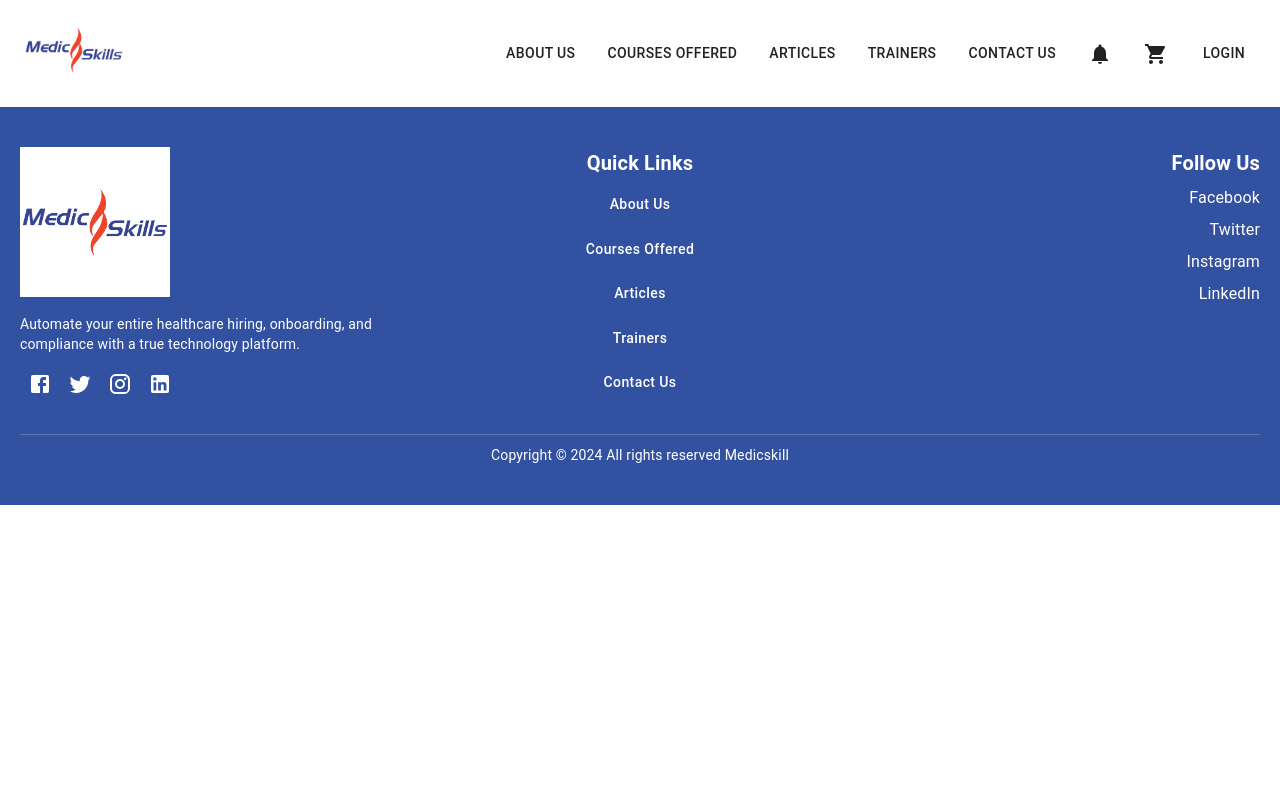
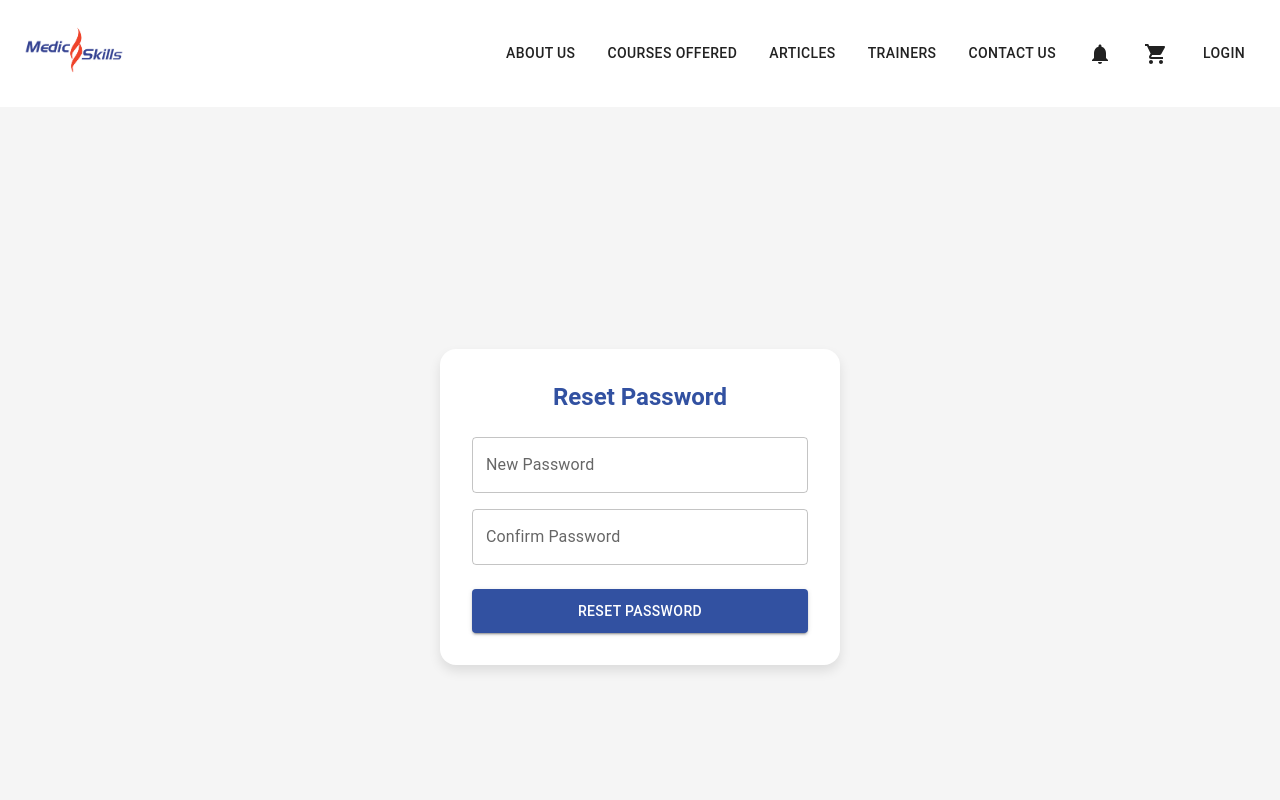
Before and after one commit to yusryhaqimm/medicskill, a React (Vite) app: page /reset-password/1/1 in a window 1280 px wide. Shown: the top 800 px of the page. Built offline with nearby package versions, Linux system fonts and the light colour scheme.

Commit message:
connected reset password notify endpoint

```diff
--- a/src/App.tsx
+++ b/src/App.tsx
@@ -1,26 +1,34 @@
 import { BrowserRouter as Router, Routes, Route } from "react-router-dom";
-import { CartProvider } from "./context/CartContext";
-import { AuthProvider } from "./context/AuthContext";
 import { CssBaseline } from "@mui/material";
 
+// Context Providers
+import { AuthProvider } from "./context/AuthContext";
+import { CartProvider } from "./context/CartContext";
+
+// Layout Components
 import Header from "./components/Header";
 import Footer from "./components/Footer";
 
-// Import Pages
+// Public Pages
 import HomePage from "./pages/HomePage";
-import CoursesPage from "./pages/CoursesPage";
-import TrainersPage from "./pages/TrainersPage";
-import InquiriesPage from "./pages/InquiriesPage";
-import JoinAsTrainerPage from "./pages/JoinAsTrainerPage";
-import ShoppingCartPage from "./pages/ShoppingCartPage";
 import AboutUsPage from "./pages/AboutUsPage";
 import ArticlesPage from "./pages/ArticlesPage";
 import SingleArticlePage from "./pages/SingleArticlePage";
+import InquiriesPage from "./pages/InquiriesPage";
+import JoinAsTrainerPage from "./pages/JoinAsTrainerPage";
+import TrainersPage from "./pages/TrainersPage";
+import CoursesPage from "./pages/CoursesPage";
+
+// Shopping Flow
+import ShoppingCartPage from "./pages/ShoppingCartPage";
+import CheckoutOptionPage from "./pages/CheckoutOptionPage";
 import RegistrationPage from "./pages/RegistrationPage";
 import PaymentGatewayPage from "./pages/PaymentGatewayPage";
+
+// User Account Pages
 import LoginRegisterPage from "./pages/LoginRegisterPage";
 import ProfilePage from "./pages/ProfilePage";
-import CheckoutOptionPage from "./pages/CheckoutOptionPage"; // Import CheckoutOptionPage
+import ResetPasswordPage from "./pages/ResetPasswordPage";
 
 function App() {
   return (
@@ -52,6 +60,10 @@ function App() {
             {/* User Account Pages */}
             <Route path="/login" element={<LoginRegisterPage />} />
             <Route path="/profile" element={<ProfilePage />} />
+            <Route
+              path="/reset-password/:uid/:token"
+              element={<ResetPasswordPage />}
+            />
           </Routes>
           <Footer />
         </Router>
--- a/src/components/Header.tsx
+++ b/src/components/Header.tsx
@@ -62,6 +62,7 @@ const Header = () => {
 
   // Polling for notifications every 10 seconds
   useEffect(() => {
+    console.log("isLoggedIn:", isLoggedIn);
     if (isLoggedIn) {
       fetchNotifications(); // Initial fetch
       const interval = setInterval(fetchNotifications, 60000); // Poll every 10 seconds
--- a/src/context/AuthContext.tsx
+++ b/src/context/AuthContext.tsx
@@ -1,20 +1,25 @@
 import React, { createContext, useState, useContext } from "react";
 
+// Define the AuthContext type
 interface AuthContextType {
   isLoggedIn: boolean;
   login: () => Promise<void>;
   logout: () => void;
+  setIsLoggedIn: (value: boolean) => void;
 }
 
+// Create the AuthContext
 const AuthContext = createContext<AuthContextType | undefined>(undefined);
 
 export const AuthProvider: React.FC<{ children: React.ReactNode }> = ({
   children,
 }) => {
+  // State to track login status
   const [isLoggedIn, setIsLoggedIn] = useState<boolean>(
     !!localStorage.getItem("token")
   );
 
+  // Function to handle login
   const login = async () => {
     const token = localStorage.getItem("token");
 
@@ -57,6 +62,7 @@ export const AuthProvider: React.FC<{ children: React.ReactNode }> = ({
     }
   };
 
+  // Function to handle logout
   const logout = () => {
     // Clear all authentication-related storage
     localStorage.removeItem("token");
@@ -66,12 +72,16 @@ export const AuthProvider: React.FC<{ children: React.ReactNode }> = ({
   };
 
   return (
-    <AuthContext.Provider value={{ isLoggedIn, login, logout }}>
+    <AuthContext.Provider value={{ isLoggedIn, login, logout, setIsLoggedIn }}>
       {children}
     </AuthContext.Provider>
   );
 };
 
+// Export AuthContext for direct use
+export { AuthContext };
+
+// Custom hook for consuming AuthContext
 export const useAuth = (): AuthContextType => {
   const context = useContext(AuthContext);
   if (!context) {
--- a/src/pages/LoginRegisterPage.tsx
+++ b/src/pages/LoginRegisterPage.tsx
@@ -75,6 +75,11 @@ const LoginRegisterPage = () => {
         setForgotPasswordMessage(
           "A password reset link has been sent to your email."
         );
+
+        // Close the modal after 2 seconds
+        setTimeout(() => {
+          setIsForgotPasswordOpen(false); // Close the modal
+        }, 2000);
       }
     } catch (err: any) {
       setForgotPasswordMessage(
@@ -196,10 +201,18 @@ const LoginRegisterPage = () => {
                 "Your account has been verified, and the admin has been notified. You can now log in."
               );
             } catch (notifyError) {
-              console.error(
-                "Failed to notify admin:",
-                notifyError.response?.data || notifyError
-              );
+              // Inside your catch block
+              if (axios.isAxiosError(notifyError)) {
+                // Axios-specific error handling
+                console.error(
+                  "Failed to notify admin:",
+                  notifyError.response?.data || notifyError.message
+                );
+              } else {
+                // Generic error handling
+                console.error("An unexpected error occurred:", notifyError);
+              }
+
               setSuccessMessage(
                 "Your account has been verified. You can now log in, but admin notification failed."
               );
--- /dev/null
+++ b/src/pages/ResetPasswordPage.tsx
@@ -0,0 +1,169 @@
+import { useState, useEffect, useContext } from "react";
+import { useParams, useNavigate } from "react-router-dom";
+import {
+  Box,
+  Button,
+  TextField,
+  Typography,
+  Alert,
+  Paper,
+} from "@mui/material";
+import axios from "axios";
+import { AuthContext } from "../context/AuthContext";
+
+const ResetPasswordPage = () => {
+  const { setIsLoggedIn } = useContext(AuthContext)!; // ✅ Correctly access AuthContext
+  const { uid, token } = useParams<{ uid: string; token: string }>(); // Extract UID and Token from URL
+  const [newPassword, setNewPassword] = useState("");
+  const [confirmPassword, setConfirmPassword] = useState("");
+  const [successMessage, setSuccessMessage] = useState<string>("");
+  const [errorMessage, setErrorMessage] = useState<string>("");
+  const [loading, setLoading] = useState(false);
+  const navigate = useNavigate();
+
+  useEffect(() => {
+    console.log("Checking isLoggedIn state:", localStorage.getItem("token"));
+  }, []);
+
+  const handleSubmit = async () => {
+    if (newPassword !== confirmPassword) {
+      setErrorMessage("Passwords do not match.");
+      return;
+    }
+
+    setLoading(true);
+    try {
+      const response = await axios.post(
+        `http://127.0.0.1:8000/api/accounts/password-reset-confirm/${uid}/${token}/`,
+        { new_password: newPassword }
+      );
+
+      if (response.status === 200) {
+        const { access, refresh } = response.data; // ✅ Get new JWT tokens
+
+        // ✅ Store tokens in local storage
+        localStorage.setItem("token", access);
+        localStorage.setItem("refreshToken", refresh);
+
+        // ✅ Update `isLoggedIn` state
+        setIsLoggedIn(true);
+        console.log("✅ User is now logged in!");
+
+        setSuccessMessage(
+          "Password reset successfully. Sending notification..."
+        );
+
+        // ✅ Send password change notification with the new token
+        await sendPasswordChangeNotification(access);
+
+        setTimeout(() => navigate("/"), 3000); // ✅ Redirect to dashboard instead of login
+      }
+    } catch (err: any) {
+      setErrorMessage(
+        err.response?.data?.error ||
+          "An error occurred. Please try again or request a new reset link."
+      );
+    } finally {
+      setLoading(false);
+    }
+  };
+
+  // ✅ Updated function to send password change notification using the new JWT token
+  const sendPasswordChangeNotification = async (authToken: string) => {
+    try {
+      await axios.post(
+        "http://127.0.0.1:8000/api/notifications/password-change-notification/",
+        {},
+        {
+          headers: {
+            Authorization: `Bearer ${authToken}`, // ✅ Use the newly obtained token
+            "Content-Type": "application/json",
+          },
+        }
+      );
+      console.log("✅ Password change notification sent successfully.");
+    } catch (error) {
+      console.error("❌ Failed to send password change notification:", error);
+    }
+  };
+
+  return (
+    <Box
+      sx={{
+        display: "flex",
+        justifyContent: "center",
+        alignItems: "center",
+        minHeight: "100vh",
+        backgroundColor: "#f5f5f5",
+        padding: "20px",
+      }}
+    >
+      <Paper
+        elevation={4}
+        sx={{
+          padding: 4,
+          maxWidth: 400,
+          width: "100%",
+          borderRadius: "16px",
+          boxShadow: "0px 6px 12px rgba(0, 0, 0, 0.1)",
+        }}
+      >
+        <Typography
+          variant="h5"
+          sx={{
+            textAlign: "center",
+            marginBottom: 3,
+            color: "#3251A1",
+            fontWeight: "bold",
+          }}
+        >
+          Reset Password
+        </Typography>
+
+        {errorMessage && (
+          <Alert severity="error" sx={{ marginBottom: 2 }}>
+            {errorMessage}
+          </Alert>
+        )}
+        {successMessage && (
+          <Alert severity="success" sx={{ marginBottom: 2 }}>
+            {successMessage}
+          </Alert>
+        )}
+
+        <TextField
+          label="New Password"
+          type="password"
+          fullWidth
+          value={newPassword}
+          onChange={(e) => setNewPassword(e.target.value)}
+          sx={{ marginBottom: 2 }}
+        />
+        <TextField
+          label="Confirm Password"
+          type="password"
+          fullWidth
+          value={confirmPassword}
+          onChange={(e) => setConfirmPassword(e.target.value)}
+          sx={{ marginBottom: 3 }}
+        />
+        <Button
+          variant="contained"
+          fullWidth
+          onClick={handleSubmit}
+          disabled={loading}
+          sx={{
+            backgroundColor: "#3251A1",
+            color: "white",
+            padding: "10px 0",
+            "&:hover": { backgroundColor: "red" },
+          }}
+        >
+          {loading ? "Resetting Password..." : "Reset Password"}
+        </Button>
+      </Paper>
+    </Box>
+  );
+};
+
+export default ResetPasswordPage;
```
